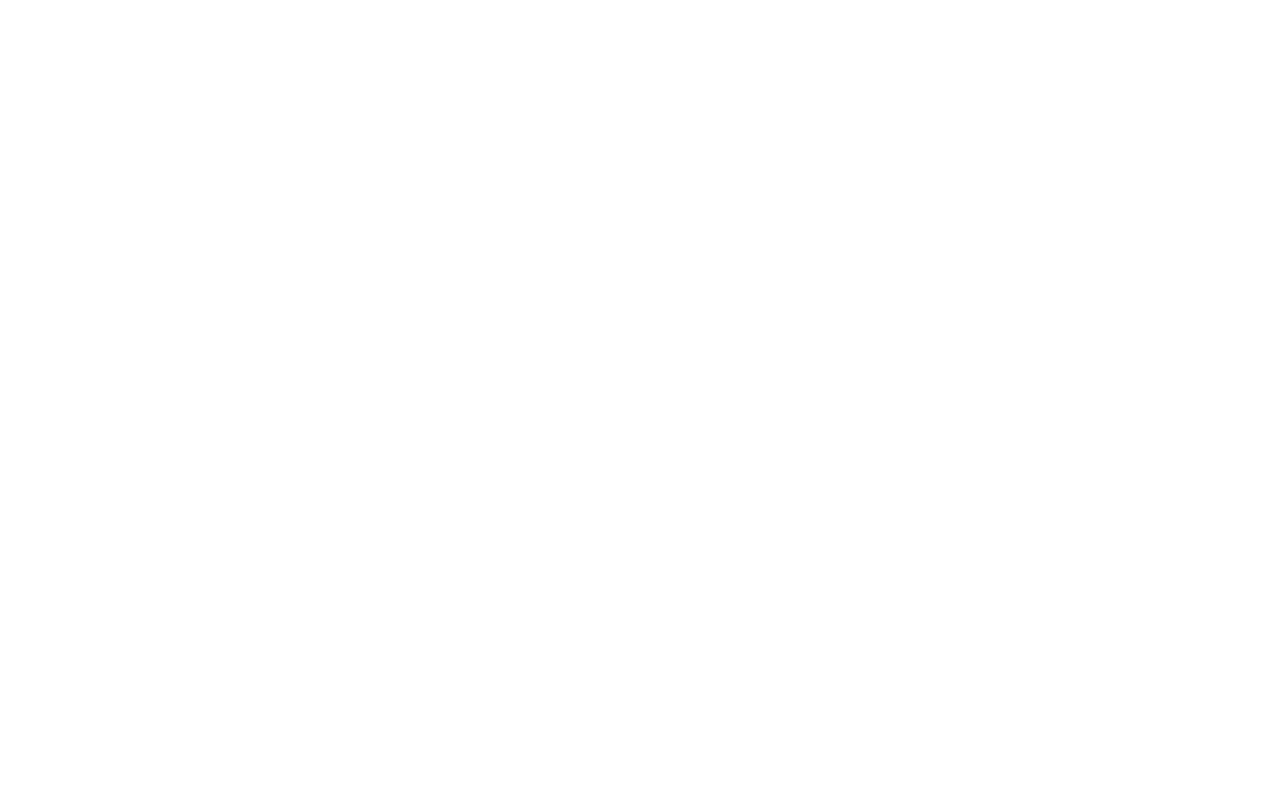
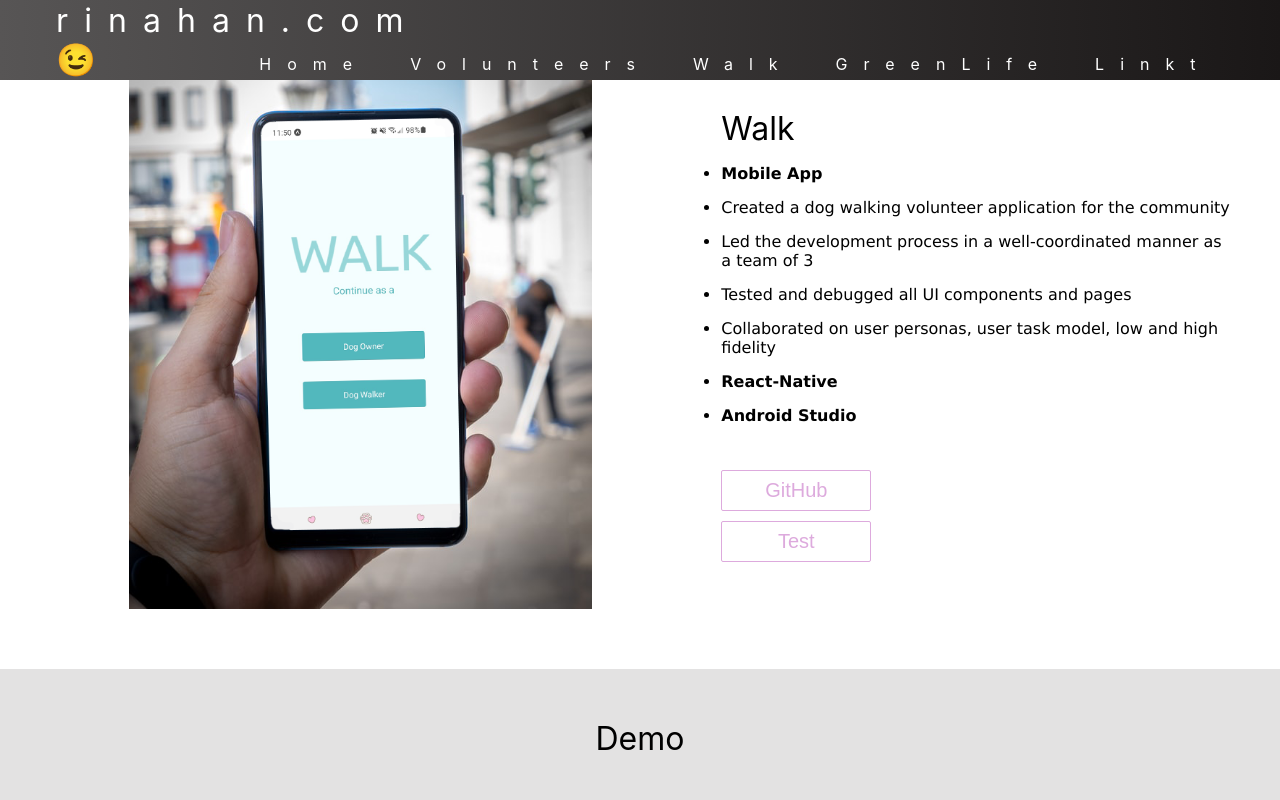
Before and after one commit to RinaHan/Portfolio-2024-Version, a React (Create React App) app: page /walk in a window 1280 px wide. Before the commit this address had no page. Shown: the top 800 px of the page. Built offline with nearby package versions, Linux system fonts and the light colour scheme.

Commit message:
create Walk page

```diff
--- a/src/App.js
+++ b/src/App.js
@@ -23,7 +23,7 @@
         <Route path='/' element={<Layout />}>
           <Route index element={<Home />} />
           <Route path='volunteers' element={<Volunteers />} />
-          {/* <Route path='walk' element={<Walk />} /> */}
+          <Route path='walk' element={<Walk />} />
           {/* <Route path='greenLife' element={<GreenLife />} /> */}
           {/* <Route path='Linkt' element={<Linkt />} /> */}
         </Route>
--- a/src/components/Footer/Footer.css
+++ b/src/components/Footer/Footer.css
@@ -5,7 +5,8 @@
     flex-direction: column;
     justify-content: center;
     align-items: center;
-    /* position: fixed;
+    /* position:absolute; */
+    /* position: absolute;
     bottom: 0;
     width: 100%;
     z-index: -1; */
--- a/src/pages/Walk.js
+++ b/src/pages/Walk.js
@@ -1,9 +1,34 @@
-import React from 'react'
+import React from "react";
+import Footer from "../components/Footer";
+import Project from "../components/Project";
 
 function Walk() {
   return (
-    <div>Walk</div>
-  )
+    <div>
+      <Project
+          src='images/mobile1.png'
+          title='Walk'
+          sort='Mobile App'
+          sortIcon={<i class='fas fa-mobile-alt'></i>}
+          exp1='Created a dog walking volunteer application for the community'
+          exp2='Led the development process in a well-coordinated manner as a team of 3'
+          exp3='Tested and debugged all UI components and pages'
+          exp4='Collaborated on user personas, user task model, low and high fidelity'
+          tool1='React-Native'
+          toolIcon1={<i class='fab fa-react'></i>}
+          tool2='Android Studio'
+          toolIcon2={<i class='fab fa-android'></i>}
+          // video='/videos/walk.mp4'
+          githubUrl='https://github.com/RinaHan/Walk-Mobile-App-React-Native'
+          demo={<video src='/videos/walk.mp4' autoPlay loop muted />}
+          projectSrc1='images/walk1.png'
+          projectSrc2='images/walk2.png'
+          projectSrc3='images/walk3.png'
+          // demo={<video src='/videos/walk.mp4' autoPlay loop muted />}
+        />
+      <Footer />
+    </div>
+  );
 }
 
-export default Walk
+export default Walk;
```
